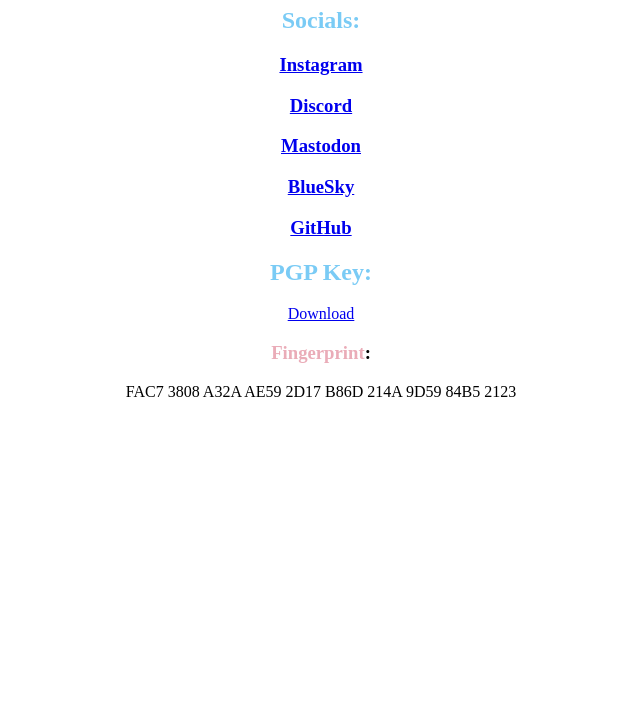
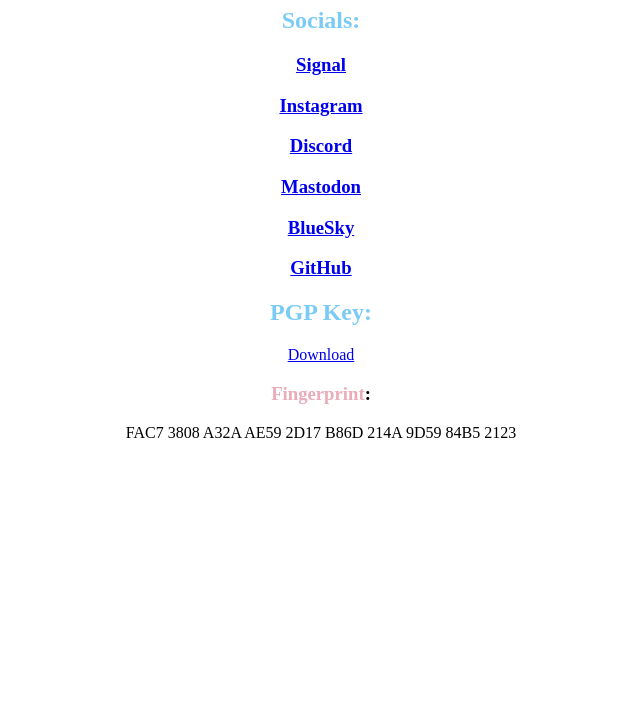
Before and after one commit to sophie-s1/sophie-s1.github.io, a plain HTML site: page index.html in a window 1280 px wide. Shown: the part 73-800 px from the top of the page, without its empty margins (319-959 px from the left). Drawn offline with Linux system fonts and the light colour scheme.

Commit message:
Update index.html
Add signal

```diff
--- a/index.html
+++ b/index.html
@@ -7,6 +7,7 @@
 
 <h1 style="text-align: center;"><span style="color: #eaacb8;">Sophie Smeeton</span></h1>
 <h2 style="text-align: center;"><span style="color: #7acbf5;">Socials:</span></h2>
+<h3 style="text-align: center;"><a href="https://signal.me/#eu/2FizMtl2m7QfJa-arXN6JwGLvARUhblYL2COGTApsEBO6dH-3_5Ly4wywgw7RtBs">Signal</a></h3>
 <h3 style="text-align: center;"><a href="https://www.instagram.com/sophie_s_256/">Instagram</a></h3>
 <h3 style="text-align: center;"><a href="https://discord.com/users/sophie_s1_27108">Discord</a></h3>
 <h3 style="text-align: center;"><a rel="me" href="https://hachyderm.io/@Sophie_S1" >Mastodon</a></h3>
```
